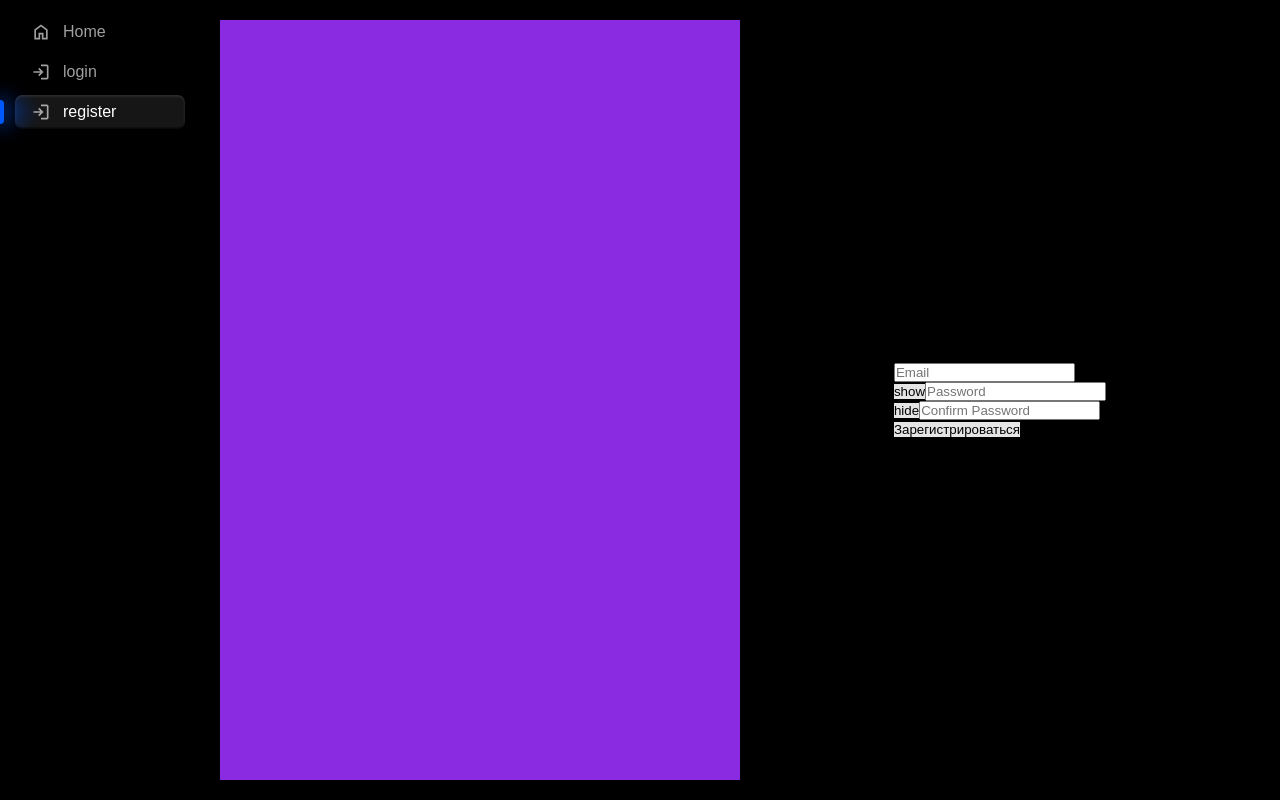
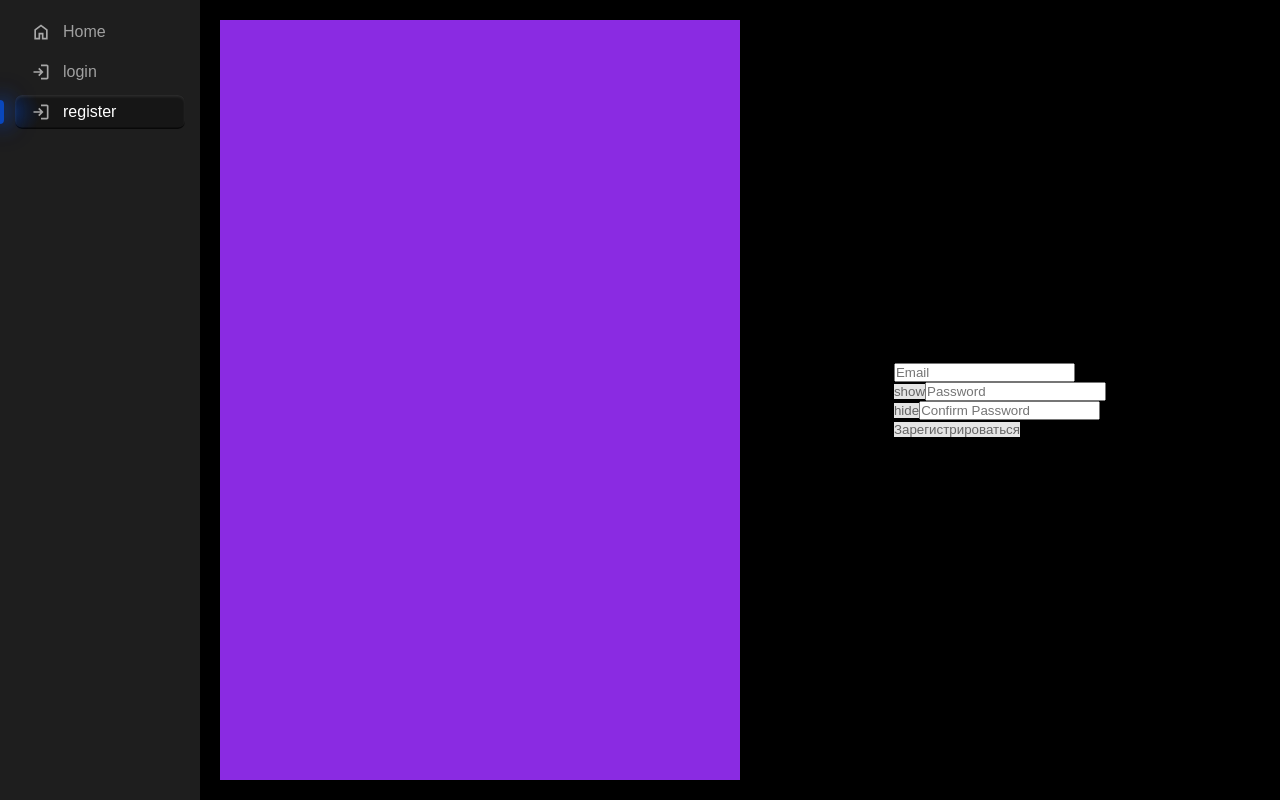
Before and after one commit to wwoozzii/webMusicPlayer, a React (Vite) app: page /register in a window 1280 px wide. Built offline with nearby package versions, Linux system fonts and the light colour scheme; a web font is replaced by a local one.

Commit message:
refactor(styles): migrate from SCSS variables to CSS custom properties

```diff
--- a/src/features/player/components/PlayerBar/PlayerBar.module.scss
+++ b/src/features/player/components/PlayerBar/PlayerBar.module.scss
@@ -1,9 +1,9 @@
-@use "../../../../styles/variabless" as v;
+// @use "../../../../styles/variabless" as v;
 
 .container {
   position: fixed;
   display: flex;
-  background: v.$PlayerBar-bg-color;
+  background: var(--PlayerBar-bg-color);
   color: #fff;
   flex-direction: column;
   gap: 10px;
--- a/src/features/player/components/ProgressBar/ProgressBar.module.scss
+++ b/src/features/player/components/ProgressBar/ProgressBar.module.scss
@@ -1,4 +1,4 @@
-@use "../../../../styles/variabless" as v;
+// @use "../../../../styles/variabless" as v;
 
 .container {
   display: flex;
@@ -32,7 +32,7 @@
   height: 5px;
   border-radius: 2px;
   //   background-color: #3e3e3e;
-  background: v.$bg-color;
+  background: var(--bg-color);
   box-shadow:
     inset 0 1.5px 1.5px 0 rgba(255, 255, 255, 0.05),
     inset 0 -1.5px 2px 0 rgba(0, 0, 0, 0.2);
@@ -40,7 +40,7 @@
 
 .fill {
   height: 100%;
-  background-color: v.$fill-color;
+  background-color: var(--fill-color);
   box-shadow:
     inset 0 1.5px 1.5px 0 rgba(255, 255, 255, 0.15),
     inset 0 -1.5px 2px 0 rgba(0, 0, 0, 0.5);
@@ -55,7 +55,7 @@
   width: 12px;
   height: 12px;
 
-  background-color: v.$thumb-bg;
+  background-color: var(--thumb-bg);
   box-shadow:
     inset 0 1.5px 3px 0 rgba(255, 255, 255, 0.955),
     inset 0 -2px 2px 0 rgba(6, 6, 6, 0.527);
--- a/src/features/player/components/TrackInfo/TrackInfo.module.scss
+++ b/src/features/player/components/TrackInfo/TrackInfo.module.scss
@@ -1,4 +1,4 @@
-@use "../../../../styles/variabless" as v;
+// @use "../../../../styles/variabless" as v;
 
 .container {
   display: flex;
@@ -23,5 +23,5 @@
 }
 .author {
   font-size: 14px;
-  color: v.$author-color;
+  color: var(--author-color);
 }
--- a/src/features/player/components/VolumeBar/VolumeBar.module.scss
+++ b/src/features/player/components/VolumeBar/VolumeBar.module.scss
@@ -1,4 +1,4 @@
-@use "../../../../styles/variabless" as v;
+// @use "../../../../styles/variabless" as v;
 
 .container {
   display: flex;
@@ -42,7 +42,7 @@
   width: 100%;
   height: 5px;
   border-radius: 4px;
-  background-color: v.$bg-color;
+  background-color: var(--bg-color);
   box-shadow:
     inset 0 1.5px 1.5px 0 rgba(255, 255, 255, 0.05),
     inset 0 -1.5px 2px 0 rgba(0, 0, 0, 0.2);
@@ -51,7 +51,7 @@
   height: 100%;
   border-radius: 4px;
 
-  background-color: v.$fill-color;
+  background-color: var(--fill-color);
   box-shadow:
     inset 0 1.5px 1.5px 0 rgba(255, 255, 255, 0.15),
     inset 0 -1.5px 2px 0 rgba(0, 0, 0, 0.5);
@@ -64,7 +64,7 @@
   width: 10px;
   height: 10px;
 
-  background-color: v.$thumb-bg;
+  background-color: var(--thumb-bg);
   box-shadow:
     inset 0 1.5px 3px 0 rgba(255, 255, 255, 0.955),
     inset 0 -2px 2px 0 rgba(6, 6, 6, 0.527);
--- a/src/features/sidebar/SideBar.module.scss
+++ b/src/features/sidebar/SideBar.module.scss
@@ -1,8 +1,7 @@
-@use "../../styles/variabless" as v;
-
 .navBlock {
   width: 200px;
   padding: 15px;
+  background: var(--SideBar-bg-color);
 
   ul {
     list-style: none;
@@ -47,7 +46,7 @@
 
       background-image: radial-gradient(
         circle at left center,
-        rgba(v.$lights-color, 0.2),
+        rgba(var(--lights-color), 0.2),
         transparent 15%
       );
 
@@ -63,14 +62,14 @@
         transform: translateY(-50%);
         width: 4px;
         height: 24px;
-        background-color: v.$lights-color;
+        background-color: rgba(var(--lights-color), 0.7);
         border-top-right-radius: 5px;
         border-bottom-right-radius: 5px;
 
         box-shadow:
-          0 0 20px 1.5px v.$lights-color,
-          0 0 30px rgba(v.$lights-color, 0.9),
-          0 0 40px rgba(v.$lights-color, 0.2);
+          0 0 20px 1.5px rgba(var(--lights-color), 0.8),
+          0 0 30px rgba(var(--lights-color), 0.6),
+          0 0 40px rgba(var(--lights-color), 0.2);
       }
     }
   }
--- a/src/styles/_variabless.scss
+++ b/src/styles/_variabless.scss
@@ -2,17 +2,18 @@
   --font-main: "Geist Pixel", sans-serif;
   --bg-color: rgb(0, 0, 0);
   --text-color: #e5e5e5;
+
+  //sideBar:
+  --SideBar-bg-color: rgb(30, 30, 30);
+  --lights-color: 0, 89, 255;
+  //playerBar
+  --PlayerBar-bg-color: rgb(26, 26, 26);
+
+  //volumeBar + progressBar
+  --thumb-bg: rgb(154, 154, 154);
+  --fill-color: rgb(0, 41, 226);
+  --bg-color: rgb(100, 100, 100);
+
+  //trackInfo:
+  --author-color: rgba(255, 255, 255, 0.701);
 }
-//sideBar:
-$lights-color: rgb(0, 89, 255);
-
-//playerBar
-$PlayerBar-bg-color: rgb(26, 26, 26);
-
-//slider
-$thumb-bg: rgb(154, 154, 154);
-$fill-color: rgb(0, 41, 226);
-$bg-color: rgb(100, 100, 100);
-
-//trackInfo:
-$author-color: rgba(255, 255, 255, 0.701);
```
